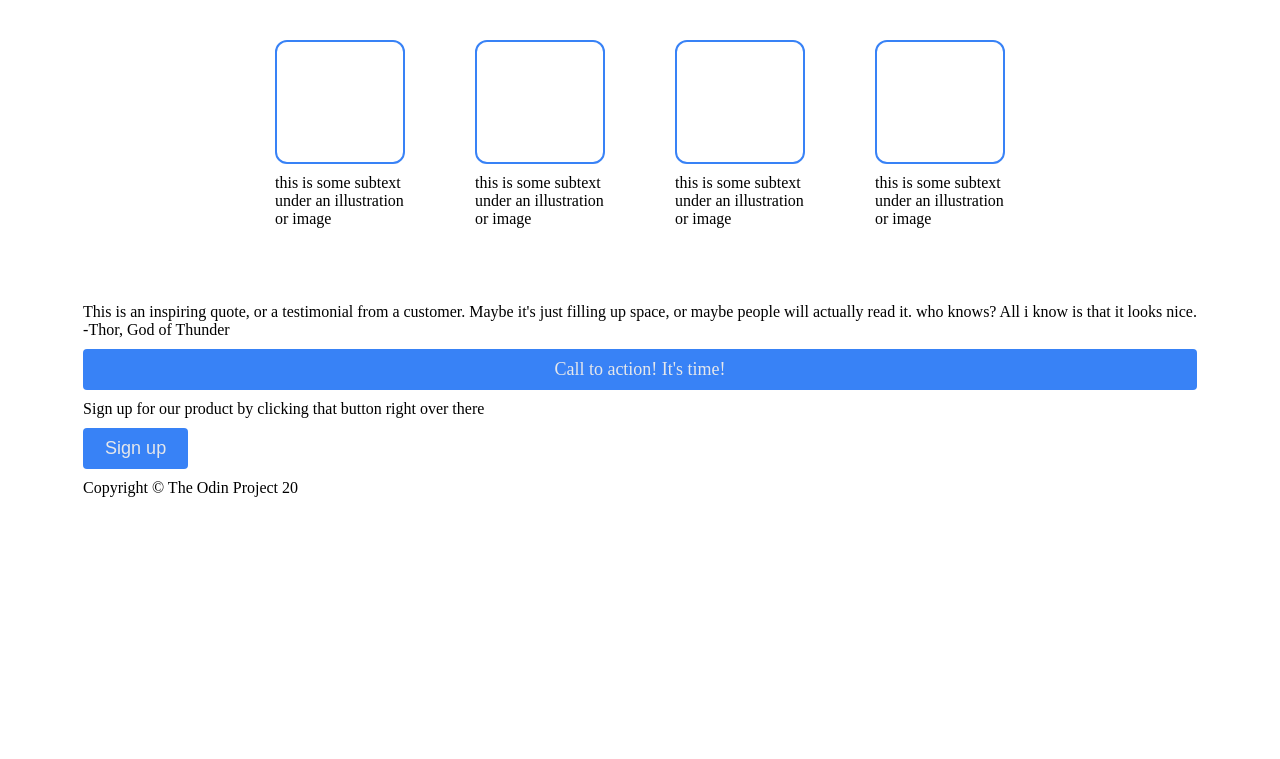
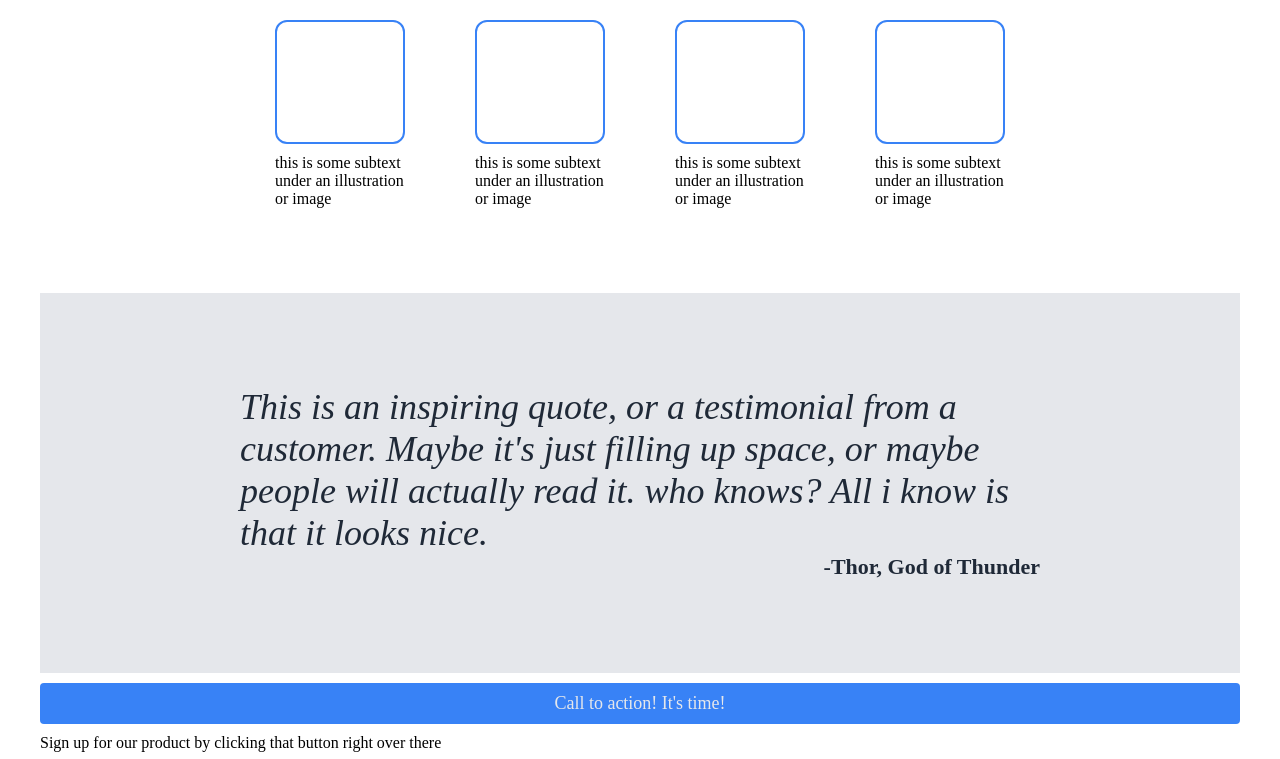
Before and after one commit to shadowbanks/landing-page, a plain HTML site: page index.html in a window 1280 px wide. Shown: the part 466-1225 px from the top of the page. Before the commit the page ends 971 px from the top, so only its background shows below. Drawn offline with Linux system fonts and the light colour scheme.

Commit message:
Structure and design quote section

```diff
--- a/index.html
+++ b/index.html
@@ -50,8 +50,10 @@
         </div>
 
         <div class="second-body">
-            <div class="quote">This is an inspiring quote, or a testimonial from a customer. Maybe it's just filling up space, or maybe people will actually read it. who knows? All i know is that it looks nice.</div>
-            <div class="author">-Thor, God of Thunder</div>
+            <div class="body-container">
+                <div class="quote">This is an inspiring quote, or a testimonial from a customer. Maybe it's just filling up space, or maybe people will actually read it. who knows? All i know is that it looks nice.</div>
+                <div class="author">-Thor, God of Thunder</div>
+            </div>
         </div>
 
         <div class="third-body">
--- a/styles.css
+++ b/styles.css
@@ -3,7 +3,10 @@ html{
     justify-content: center;
     /*background-color: black;*/
 }
-
+.header, .first-body, .second-body{
+    width: 1140px;
+    height: 320px;
+}
 body{
     display: flex;
     flex-direction: column;
@@ -14,7 +17,7 @@ body{
     display: flex;
     flex-direction: column;
     margin-top: -10px;
-    padding: 10px;
+    padding: 30px;
     flex:1;
     /*height: 250px;*/
 }
@@ -83,7 +86,6 @@ button, .f-line{
 }
 .info-head{
     text-align: center;
-    margin: 30px;
     font-size: 36px;
     font-weight: bolder;
     color: #1F2937;
@@ -115,3 +117,33 @@ button, .f-line{
 .text{
     padding: 10px 0;
 }
+
+.second-body{
+    background-color: #E5E7EB;
+    display: flex;
+    flex-direction: column;
+    align-items: center;
+    justify-content: center;
+    padding: 30px;
+}
+
+.quote{
+    font-size: 36px;
+    font-weight: lighter;
+    color: #1F2937;
+    font-style: italic;
+}
+
+.author{
+    align-self: flex-end;
+    display: flex;
+    justify-content: flex-end;
+    font-size: 22px;
+    font-weight: bolder;
+    color: #1F2937;
+
+}
+
+.body-container{
+    width: 800px;
+}
```
